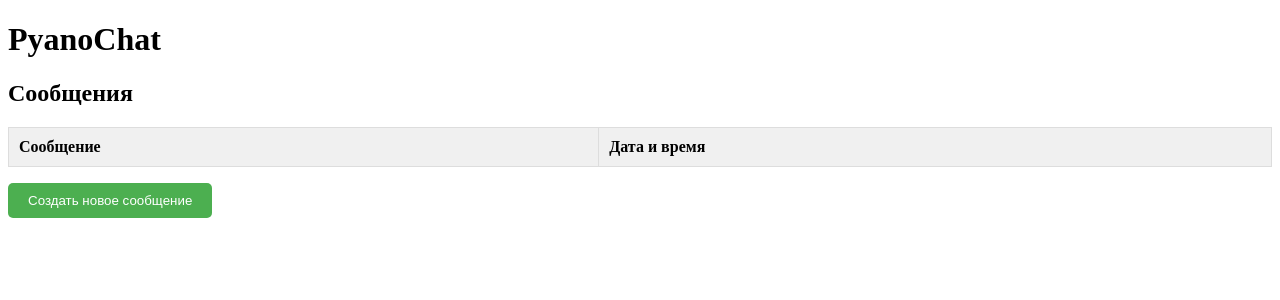
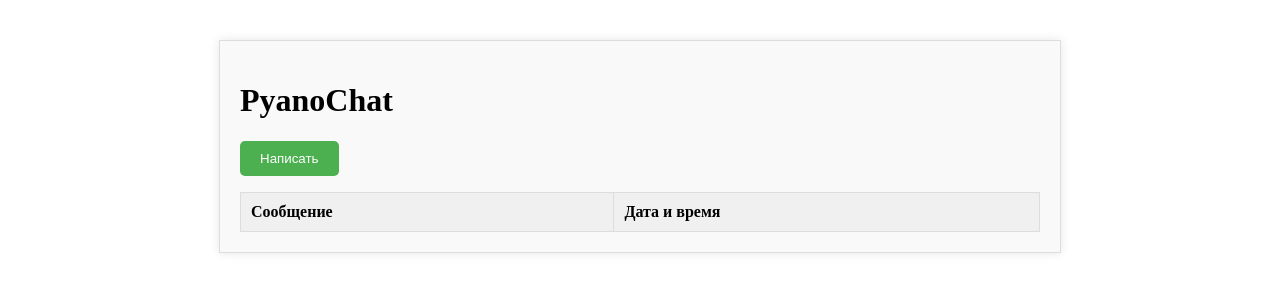
Before and after one commit to hexqueller/PyanoChat, a Flask app: page / in a window 1280 px wide. Shown: the top 300 px of the page. Run offline with Flask 2, Linux system fonts and the light colour scheme; data that the repository does not hold is empty.

Commit message:
Теперь контент центрирован

```diff
--- a/python-app/templates/index.html
+++ b/python-app/templates/index.html
@@ -4,7 +4,14 @@
     <title>PyanoChat</title>
     <link rel="icon" type="image/png" href="{{ url_for('static', filename='favicon.png') }}">
     <style>
-      /* добавляем стили для таблицы */
+      .container {
+        max-width: 800px;
+        margin: 40px auto;
+        padding: 20px;
+        background-color: #f9f9f9;
+        border: 1px solid #ddd;
+        box-shadow: 0 0 10px rgba(0, 0, 0, 0.1);
+      }
       table {
         border-collapse: collapse;
         width: 100%;
@@ -17,7 +24,6 @@
       th {
         background-color: #f0f0f0;
       }
-      /* добавляем стили для кнопки */
       button {
         background-color: #4CAF50;
         color: #fff;
@@ -32,12 +38,13 @@
     </style>
   </head>
   <body>
+    <div class="container">
       <header>
         <h1>PyanoChat</h1>
       </header>
       <main>
         <section>
-        <h2>Сообщения</h2>
+          <p><a href="{{ url_for('create_message') }}"><button>Написать</button></a></p>
           <table>
             <thead>
               <tr>
@@ -55,9 +62,7 @@
             </tbody>
           </table>
         </section>
-      <section>
-        <p><a href="{{ url_for('create_message') }}"><button>Создать новое сообщение</button></a></p>
-      </section>
       </main>
+    </div>
   </body>
 </html>
```
Also changed, not shown: python-app/templates/create.html (+52 -6 lines). Lines whose indentation alone changed are shown as unchanged.
